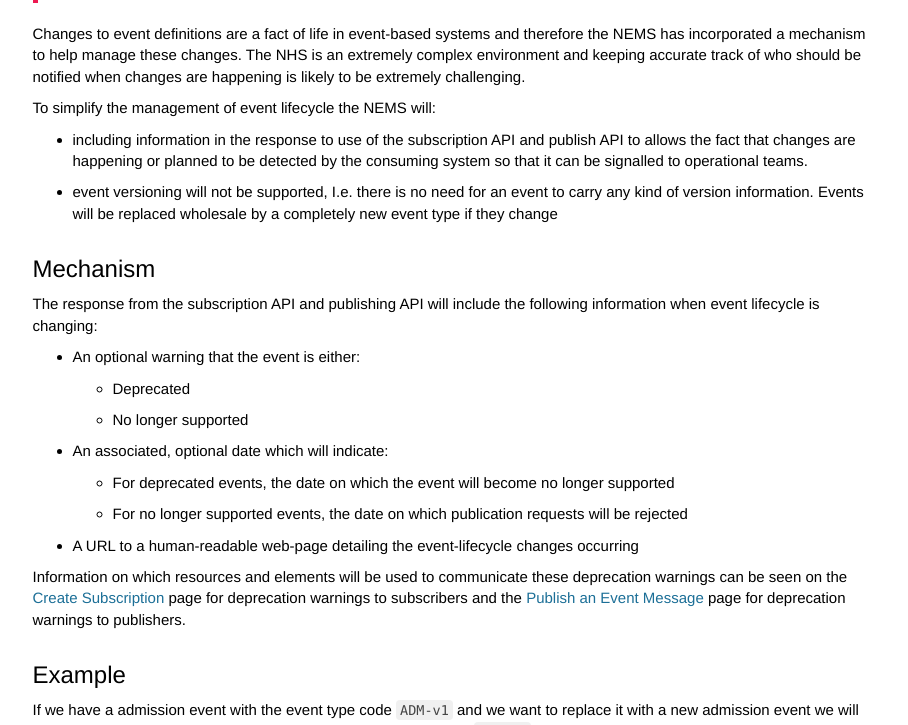
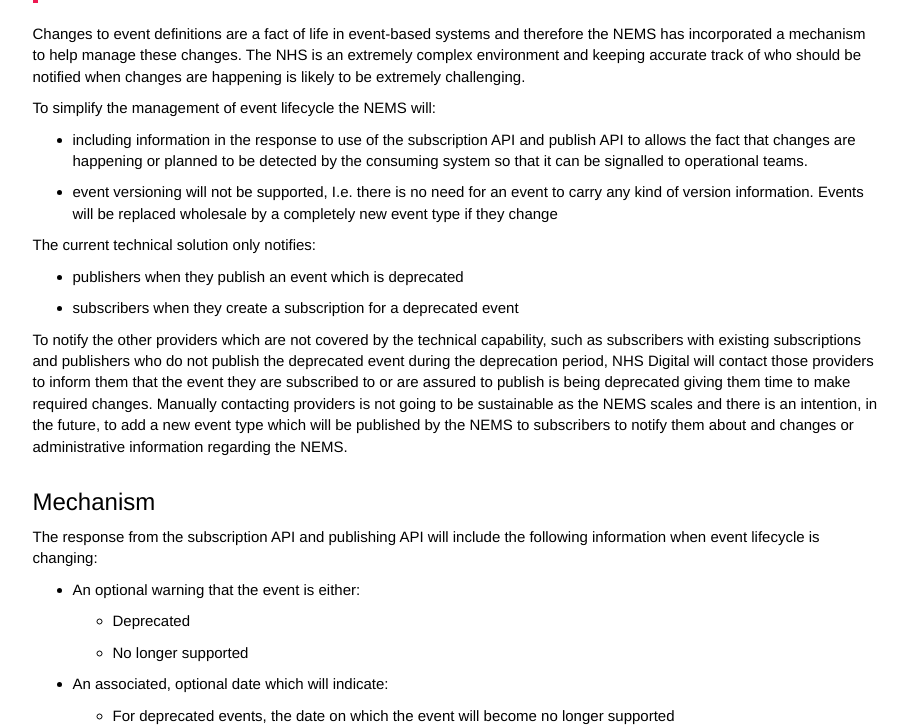
Before and after one commit to nhsconnect/Events-Management, a Jekyll site: the page built from pages/overview/overview_msg_architecture_life_cycle.md, in a window 1280 px wide and 900 px high, cut to the strip 175-900 px from the top of the window. Shown: the whole strip, without its empty margins (330-1238 px from the left). Built offline with Jekyll 4.4.1, drawn with Linux system fonts in a browser that asks for light colours; nearby versions of some CDN libraries; comment, search, counter and statistics services are not loaded.

Commit message:
Added additional wording about the event lifecycle process

```diff
--- a/pages/overview/overview_msg_architecture_life_cycle.md
+++ b/pages/overview/overview_msg_architecture_life_cycle.md
@@ -14,6 +14,13 @@ To simplify the management of event lifecycle the NEMS will:
 - including information in the response to use of the subscription API and publish API to allows the fact that changes are happening or planned to be detected by the consuming system so that it can be signalled to operational teams.
 - event versioning will not be supported, I.e. there is no need for an event to carry any kind of version information. Events will be replaced wholesale by a completely new event type if they change
 
+The current technical solution only notifies:
+- publishers when they publish an event which is deprecated
+- subscribers when they create a subscription for a deprecated event
+
+To notify the other providers which are not covered by the technical capability, such as subscribers with existing subscriptions and publishers who do not publish the deprecated event during the deprecation period, NHS Digital will contact those providers to inform them that the event they are subscribed to or are assured to publish is being deprecated giving them time to make required changes. Manually contacting providers is not going to be sustainable as the NEMS scales and there is an intention, in the future, to add a new event type which will be published by the NEMS to subscribers to notify them about and changes or administrative information regarding the NEMS.
+
+
 ## Mechanism
 
 The response from the subscription API and publishing API will include the following information when event lifecycle is changing:
@@ -27,6 +34,7 @@ The response from the subscription API and publishing API will include the follo
 
 Information on which resources and elements will be used to communicate these deprecation warnings can be seen on the [Create Subscription](explore_create_subscription.html) page for deprecation warnings to subscribers and the [Publish an Event Message](publication_publish.html) page for deprecation warnings to publishers.
 
+
 ## Example
 
 If we have a admission event with the event type code `ADM-v1` and we want to replace it with a new admission event we will create the new admission event and give it a new event type code `ADM-v2`. A deprecation warning will be added to the old `ADM-v1` event indicating when it will no longer be supported.
```
